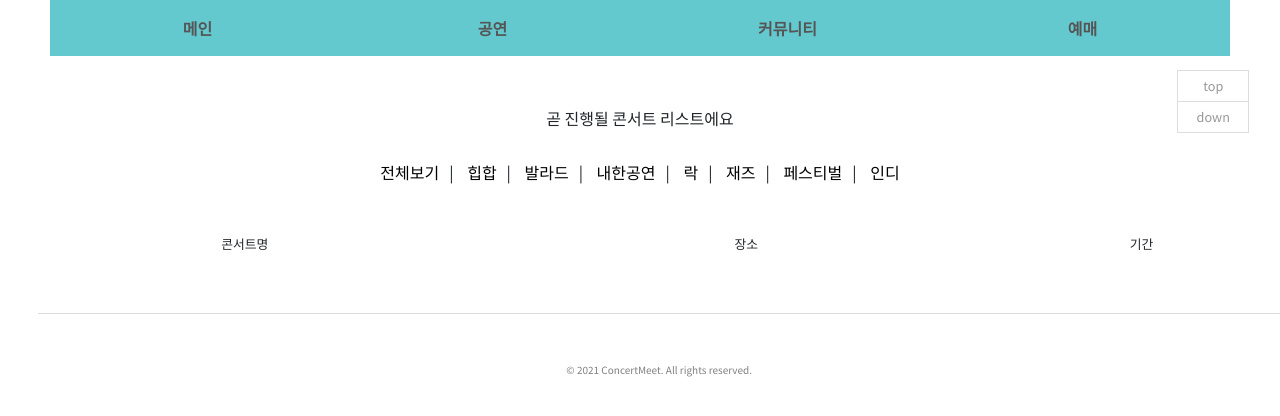
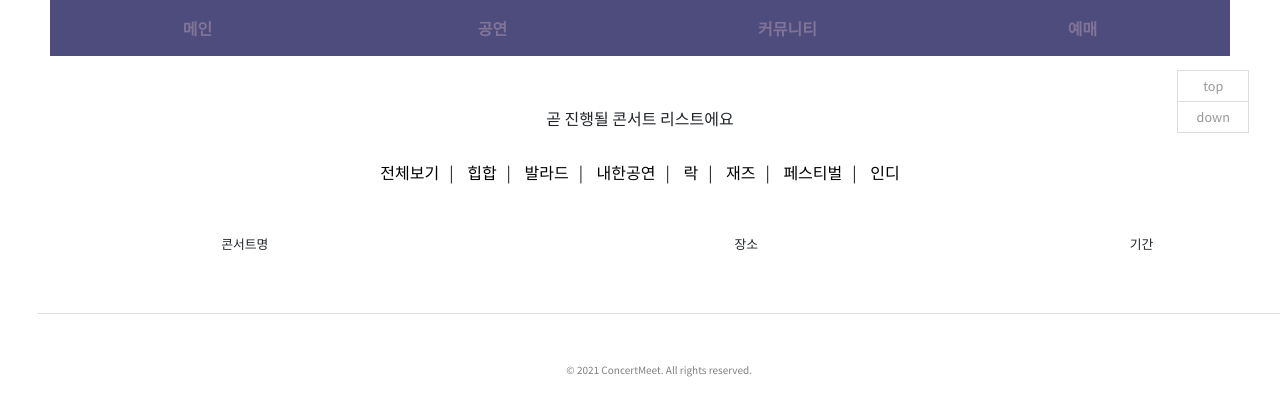
Before and after one commit to CBNULikelion9th/ConcertMeet, a Django app: page /content/ in a window 1280 px wide. Shown: the part 80-496 px from the top of the page. Run offline with Django 3.2, Linux system fonts and the light colour scheme; data that the repository does not hold is empty; some libraries are stand-ins or nearby versions.

Commit message:
색 바꿈

```diff
--- a/meetapp/static/css/base.css
+++ b/meetapp/static/css/base.css
@@ -68,25 +68,25 @@ a, a:hover {
 .menu-item {
   /* flex-grow: 1; */
   width: 25%;
-  background:#64C9CF;
+  background:#4D4C7D;
   transition: 0.5s;
 }
 .menu-item:hover {
   /* flex-grow: 1.5; */
   width: 35%;
-  background:rgb(117, 115, 115);
+  background:#363062;
 }
 .menu-link {
   display: block;
   padding: 1em;
   /* font-size: 15px; */
   font-weight: bold;
-  color: #555;
+  color: #827397;
   text-decoration: none;
   text-align: center;
 }
 .menu-link:hover {
-  color: white;
+  color: #D8B9C3;
 }
 
 .footer {
```
